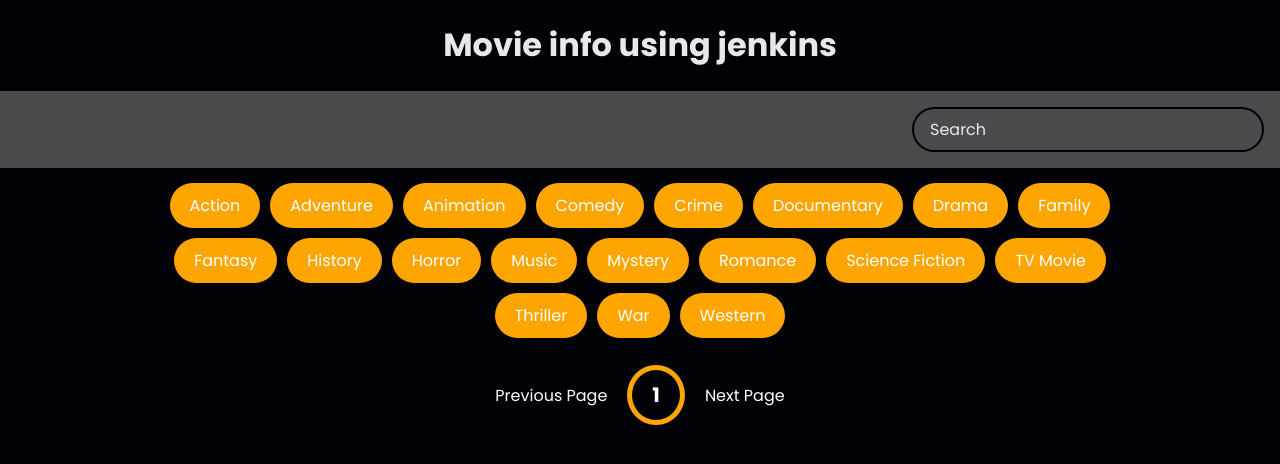
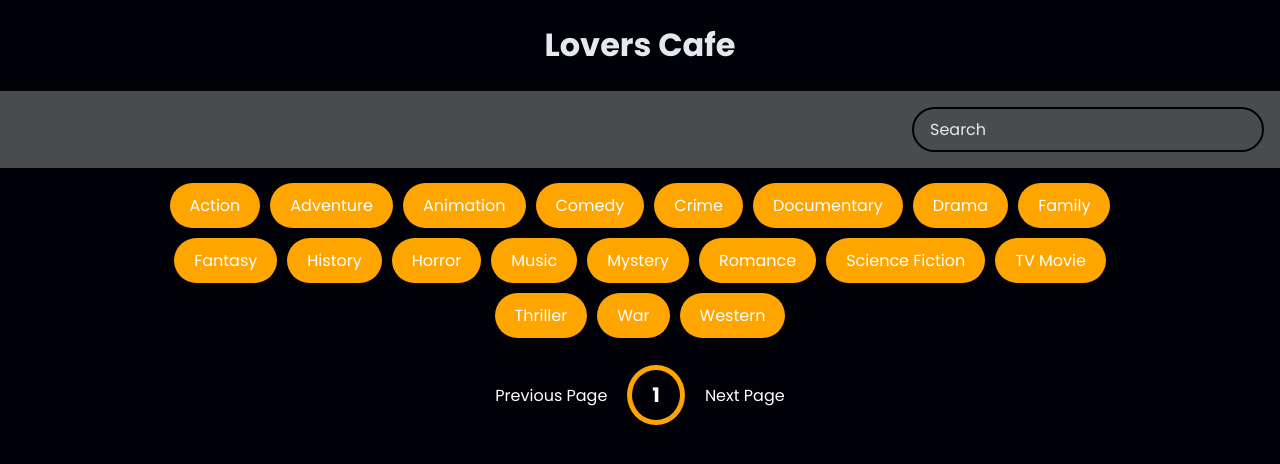
Before and after one commit to mr-lazyindian/EPAM-Project, a website: page Index.html in a window 1280 px wide. Drawn offline with Linux system fonts and the light colour scheme; no server answers.

Commit message:
Update Index.html

```diff
--- a/Index.html
+++ b/Index.html
@@ -315,7 +315,7 @@ main {
 </head>
 
 <body>
-    <h1> Movie info using jenkins</h1>
+    <h1> Lovers Cafe</h1>
     <header>
 
         <form id="form">
```
